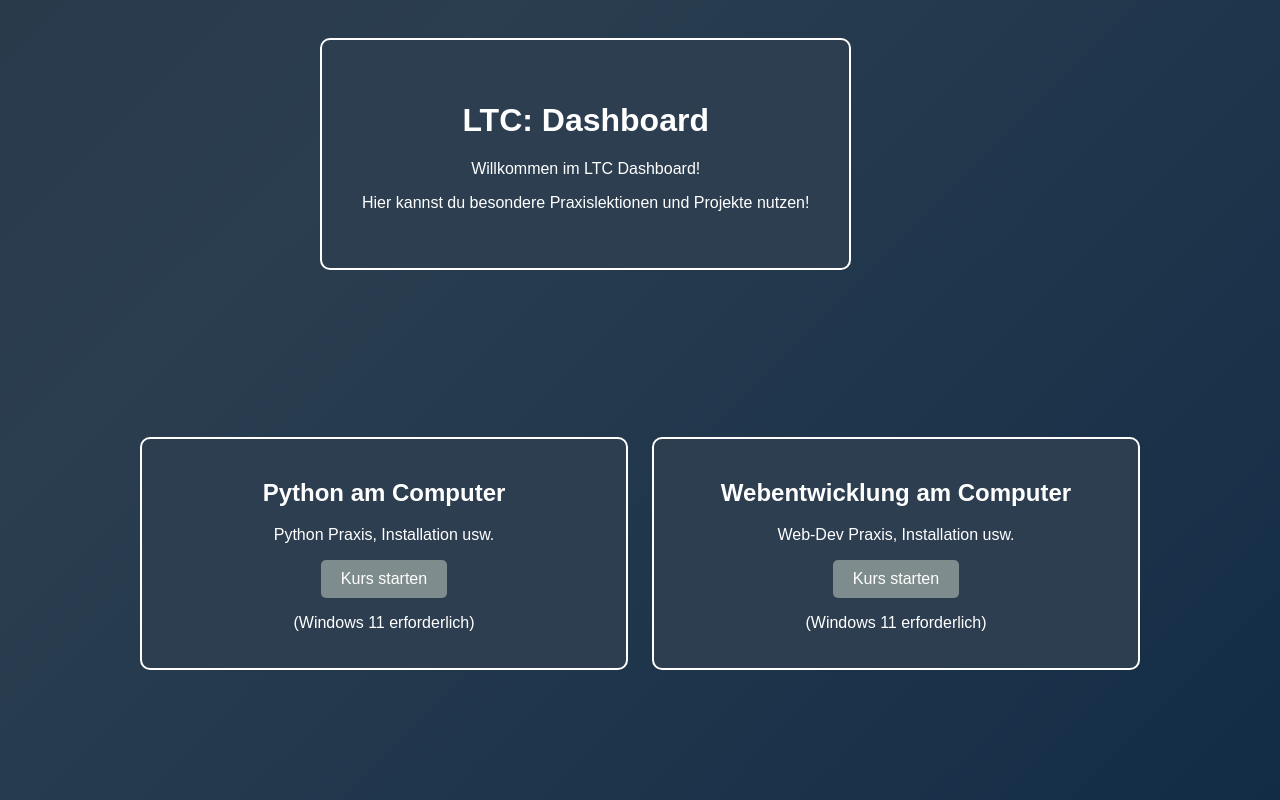
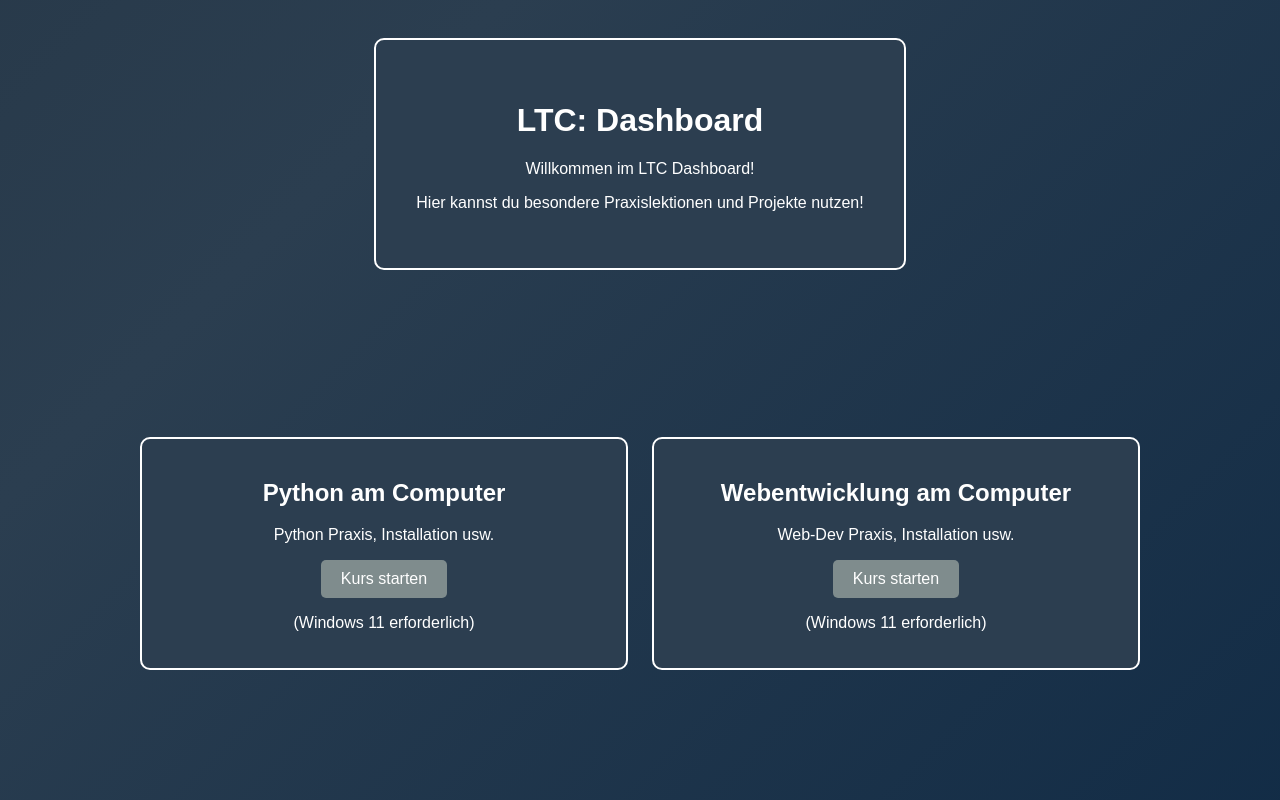
Before and after one commit to Coderunner999/LTCAppProjekt, a plain HTML site: page LTCWebProjekt/dashboard.html in a window 1280 px wide. Drawn offline with Linux system fonts and the light colour scheme.

Commit message:
Version 1.31

```diff
--- a/LTCWebProjekt/style_general.css
+++ b/LTCWebProjekt/style_general.css
@@ -24,9 +24,13 @@ body {
   border: 2px solid white;
   padding: 40px;
   border-radius: 10px;
-  margin-left: 25%;
+  align-self: center;
   text-align: center;
   margin-top: 3%;
+  margin-left: 0;
+  margin-right: 0;
+  max-width: calc(100% - 32px);
+  box-sizing: border-box;
 }
 
 .good-button1 {
```
